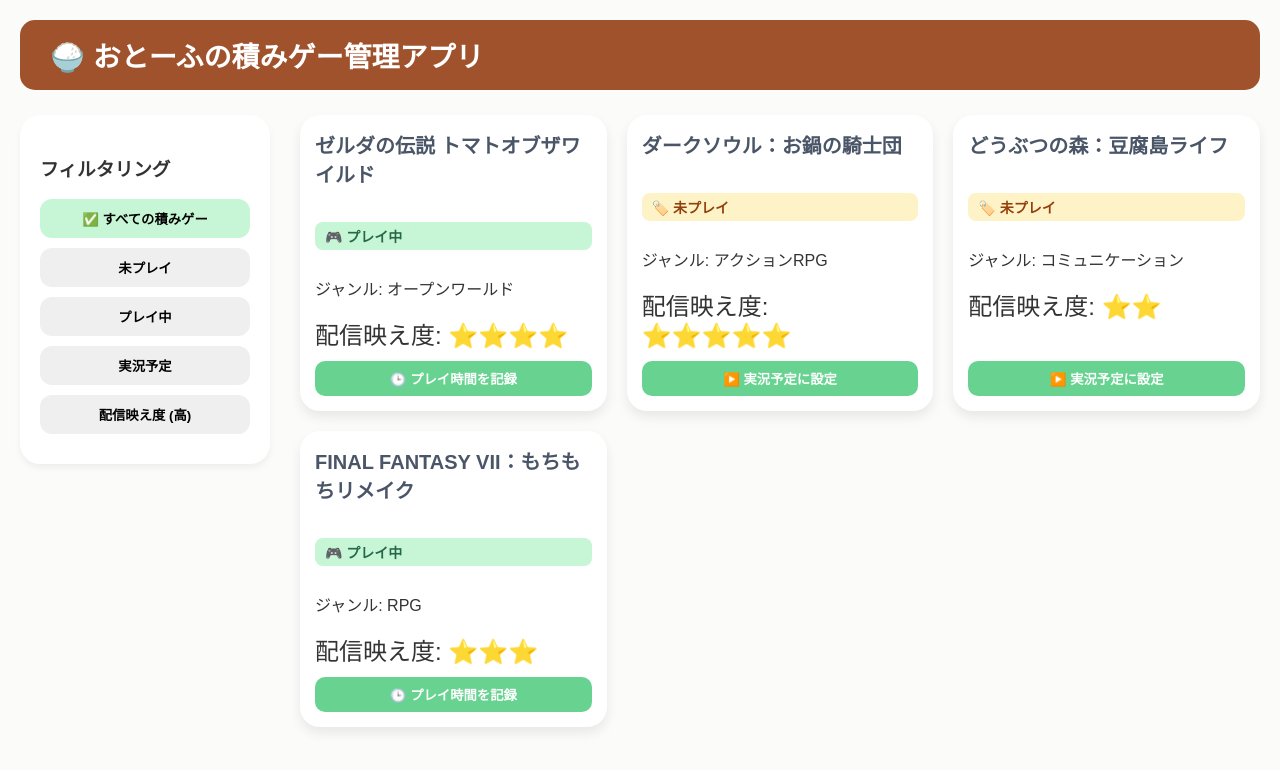
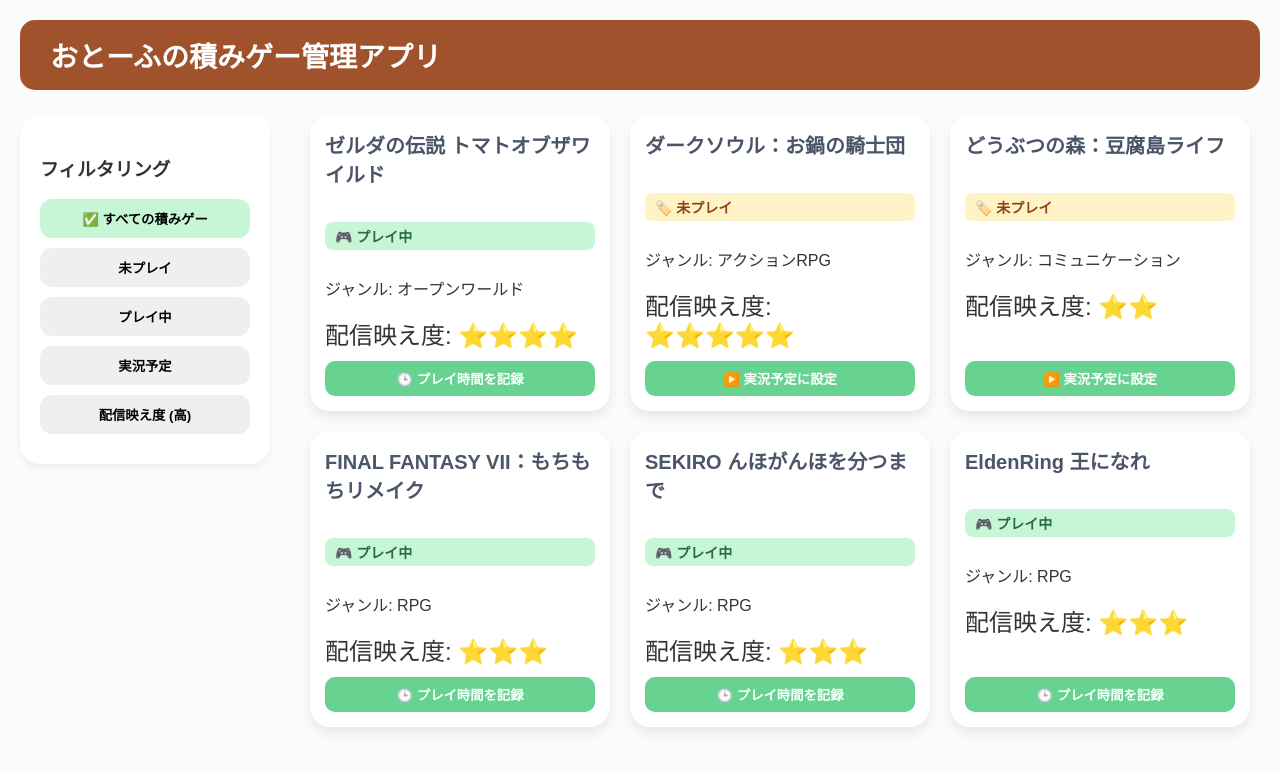
Before and after one commit to yamamotyyie/Touhu_Tumige, a plain HTML site: page index.html in a window 1280 px wide. Drawn offline with Linux system fonts and the light colour scheme.

Commit message:
feat: 3個区切りにして、左右に余白

```diff
--- a/index.html
+++ b/index.html
@@ -9,7 +9,7 @@
 <body>
 
     <header>
-        <h1>🍚 おとーふの積みゲー管理アプリ</h1>
+        <h1>おとーふの積みゲー管理アプリ</h1>
     </header>
 
     <div class="container">
@@ -57,6 +57,22 @@
                 <button class="action-button">🕒 プレイ時間を記録</button>
             </div>
 
+            <div class="game-card">
+                <h3>SEKIRO んほがんほを分つまで</h3>
+                <p class="status-tag status-playing">🎮 プレイ中</p>
+                <p>ジャンル: RPG</p>
+                <div class="rating">配信映え度: ⭐️⭐️⭐️</div>
+                <button class="action-button">🕒 プレイ時間を記録</button>
+            </div>
+
+            <div class="game-card">
+                <h3>EldenRing 王になれ</h3>
+                <p class="status-tag status-playing">🎮 プレイ中</p>
+                <p>ジャンル: RPG</p>
+                <div class="rating">配信映え度: ⭐️⭐️⭐️</div>
+                <button class="action-button">🕒 プレイ時間を記録</button>
+            </div>
+
         </main>
     </div>
 
--- a/styles.css
+++ b/styles.css
@@ -63,8 +63,10 @@ header h1 {
 /* 5. 積みゲーリスト */
 .game-list {
     display: grid;
-    grid-template-columns: repeat(auto-fill, minmax(280px, 1fr));
+    grid-template-columns: repeat(auto-fit, minmax(280px, 1fr));
+    max-width: calc(3 * 300px + 2 * 20px);
     gap: 20px;
+    margin: 0 auto;
 }
 
 /* 6. 積みゲーカード（豆腐の塊） */
@@ -74,7 +76,7 @@ header h1 {
     box-shadow: 0 6px 12px rgba(0, 0, 0, 0.08); /* 少し強めの影で浮かせます */
     padding: 15px;
     overflow: hidden;
-    display: flex;
+    display:flex;
     flex-direction: column;
 }
 
```
